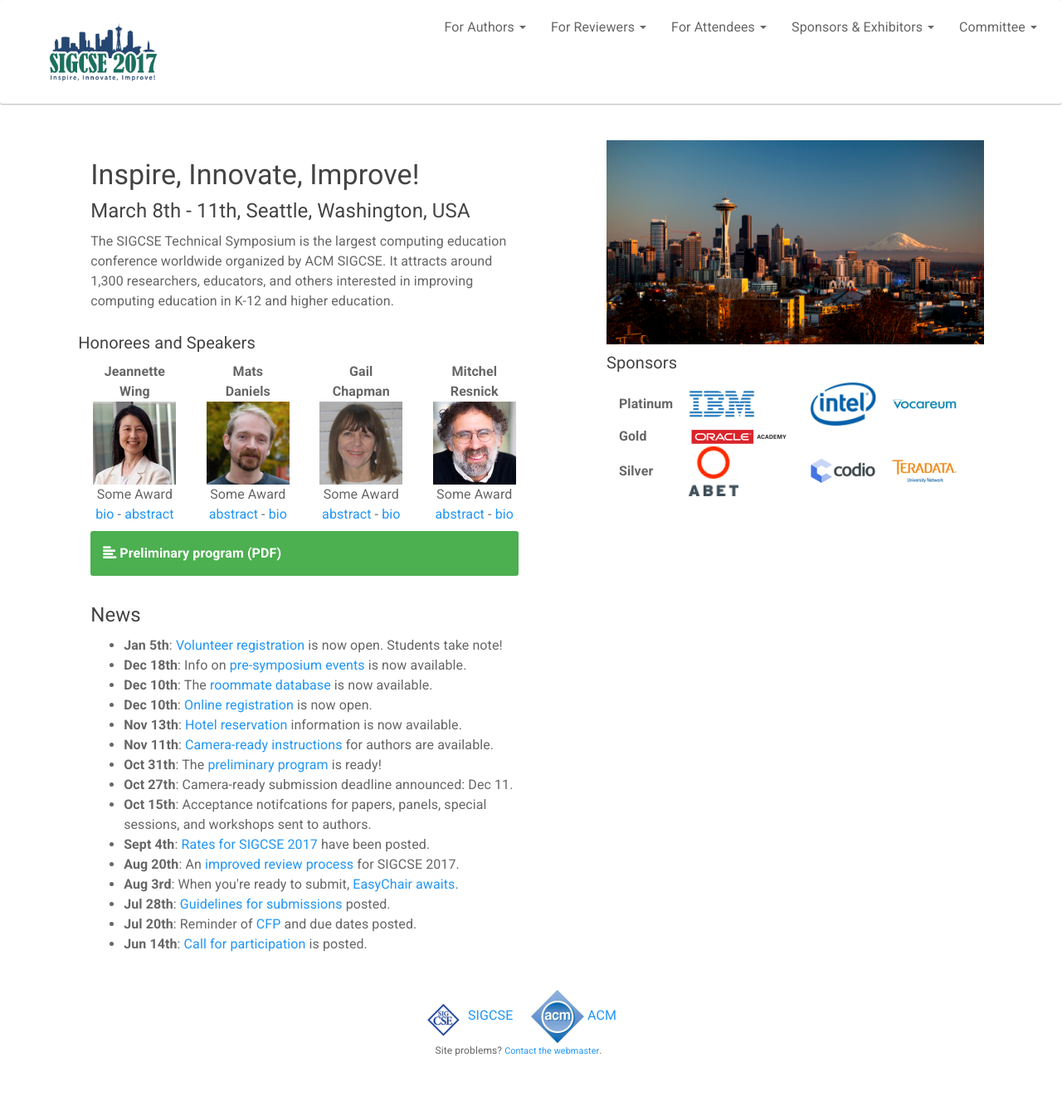
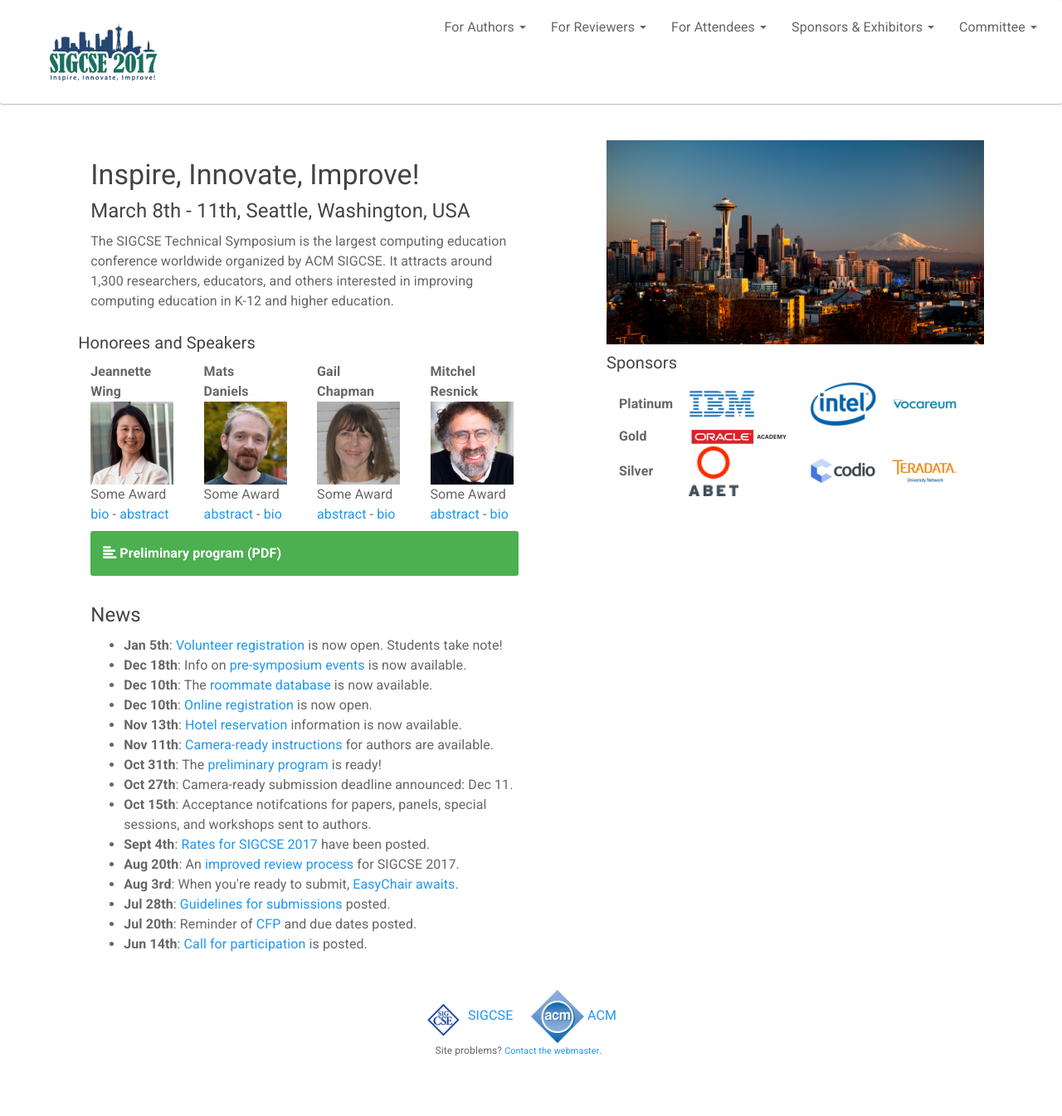
Before and after one commit to sigcsets/sigcse2017, a Jekyll site: the page built from index.html, in a window 1280 px wide. Shown: the whole page at 83% size. Built offline with Jekyll 4.4.1, drawn with Linux system fonts in a browser that asks for light colours.

Commit message:
Adding in smaller speaker images, fixing HTML.

```diff
--- a/index.html
+++ b/index.html
@@ -22,52 +22,52 @@
 
 	<div class = "row">
 		<h5>Honorees and Speakers</h5>
-		<div class = "col-sm-3 text-center">
+		<div class = "col-sm-3">
 			<b>Jeannette <br> Wing</b>
 			<br>
-			<img 	src = "images/speakers/j-w-sq.jpg"
+			<img 	src = "images/speakers/j-w-sq-100.png"
 						alt = ""
 						width = "100px"
 						>
 						<br>
 						Some Award
 						<br>
-						<a href="/info/jw.html#bio">bio</a> - <a href="/info/jw.html#abstract">abstract</a>
+						<a href="info/jw.html#bio">bio</a> - <a href="info/jw.html#abstract">abstract</a>
 		</div>
-		<div class = "col-sm-3 text-center">
+		<div class = "col-sm-3">
 			<b>Mats <br> Daniels</b>
 			<br>
-			<img 	src = "images/speakers/m-d-sq.jpg"
+			<img 	src = "images/speakers/m-d-sq-100.png"
 						alt = ""
 						width = "100px"
 						>
 						<br>
 						Some Award
 						<br>
-						<a href="/info/md.html">abstract</a> - <a href="/info/md.html#bio">bio</a>
+						<a href="info/md.html">abstract</a> - <a href="info/md.html#bio">bio</a>
 		</div>
-		<div class = "col-sm-3 text-center">
+		<div class = "col-sm-3">
 			<b>Gail <br> Chapman</b>
 			<br>
-			<img 	src = "images/speakers/g-c-sq.jpg"
+			<img 	src = "images/speakers/g-c-sq-100.png"
 						alt = ""
 						width = "100px"
 						>
 						<br>
 						Some Award
 						<br>
-						<a href="/info/gc.html">abstract</a> - <a href="/info/gc.html#bio">bio</a>
+						<a href="info/gc.html">abstract</a> - <a href="info/gc.html#bio">bio</a>
 		</div>
-		<div class = "col-sm-3 text-center">
+		<div class = "col-sm-3">
 			<b>Mitchel <br> Resnick</b>
-			<img 	src = "images/speakers/m-r-sq.jpg"
+			<img 	src = "images/speakers/m-r-sq-100.png"
 						alt = ""
 						width = "100px"
 						>
 						<br>
 						Some Award
 						<br>
-						<a href="/info/mr.html#abstract">abstract</a> - <a href="/info/mr.html#bio">bio</a>
+						<a href="info/mr.html#abstract">abstract</a> - <a href="info/mr.html#bio">bio</a>
 		</div>
 	</div>
 
```
Also changed, not shown: images/speakers/g-c-sq-100.png (added), images/speakers/g-c-sq-120.png (added), images/speakers/j-w-sq-100.png (added), images/speakers/j-w-sq-120.png (added), images/speakers/m-d-sq-100.png (added), images/speakers/m-d-sq-120.png (added), images/speakers/m-r-sq-100.png (added), images/speakers/m-r-sq-120.png (added).
